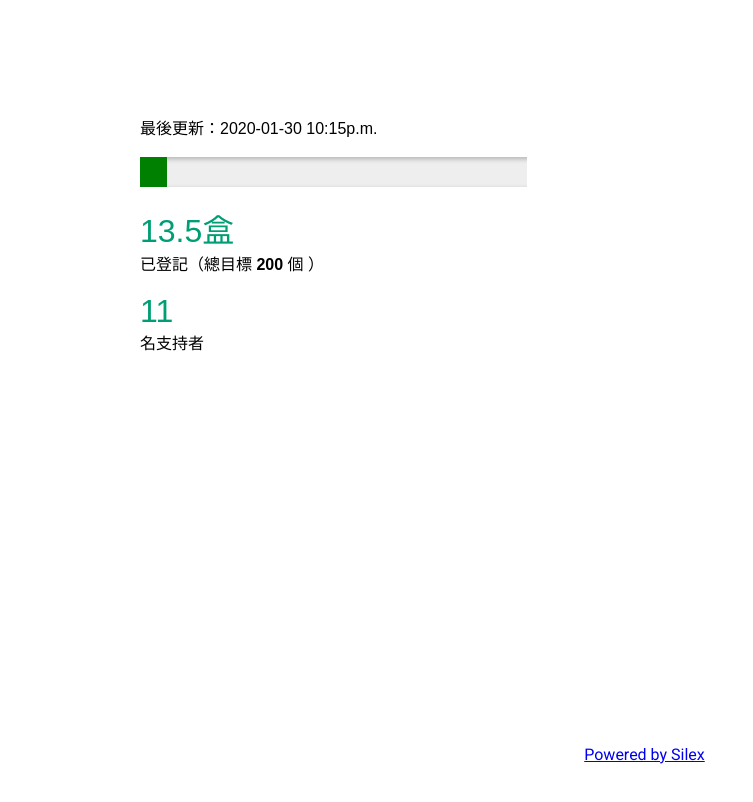
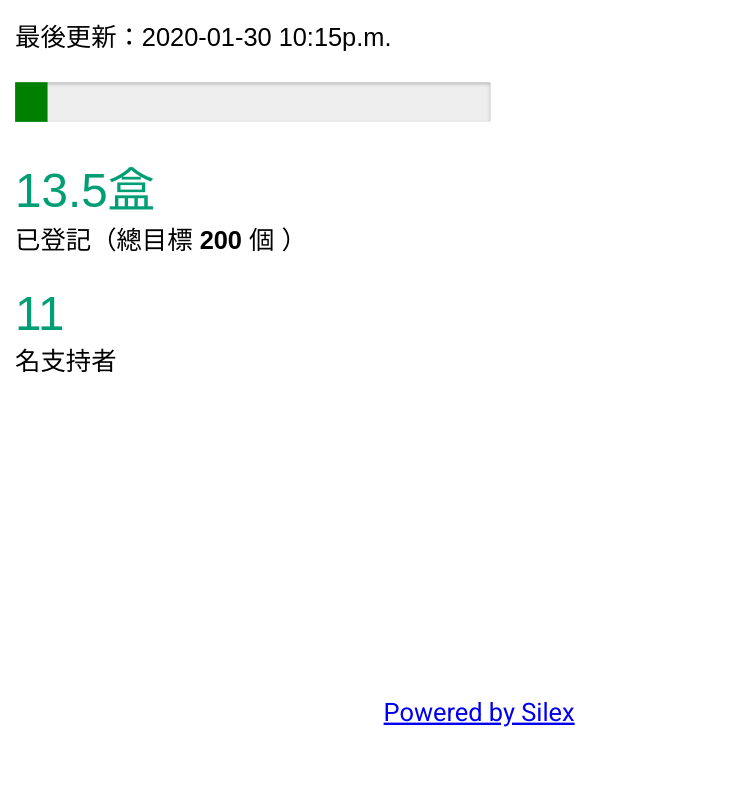
Before and after one commit to likitty14/ndjcStatData, a plain HTML site: page index.html in a window 1280 px wide. Shown: the whole page, without its empty margins (0-753 px from the left). Drawn offline with Linux system fonts and the light colour scheme.

Commit message:
Batch update

```diff
--- a/css/styles.css
+++ b/css/styles.css
@@ -1,5 +1,5 @@
 
-progress {width: 400px; height: 30px; display: block; -webkit-appearance: none; -moz-appearance: none;}progress::-webkit-progress-bar {background-color: #eee; border-radius: 2px; box-shadow: 0 2px 5px rgba(0, 0, 0, 0.25) inset;}.importantNumber {color: #009E74; font-size: 32px;}
-.body-initial {background-color: rgba(255,255,255,1);}.silex-id-1478366444112-1 {top: 100px; background-color: transparent; min-height: 100px;}.silex-id-1478366444112-0 {min-height: 100px; background-color: transparent; width: 1200px;}.silex-id-1474394621033-3 {top: 5px; left: 0px;}.silex-id-1474394621032-2 {min-height: 600px; background-color: transparent; width: 1200px;}.silex-id-1580399934996-0 {width: 387px; min-height: 245px; background-color: rgb(255, 255, 255); top: 17px; left: 100px;}.silex-id-1478366450713-3 {top: 100px; background-color: transparent;}.silex-id-1478366450713-2 {min-height: 100px; background-color: transparent; width: 1200px;}.silex-id-1442914737143-3 {min-height: 53px; width: 349px; top: 29px; left: 430px;}
+progress {width: 600px; height: 50px; display: block; -webkit-appearance: none; -moz-appearance: none;}progress::-webkit-progress-bar {background-color: #eee; border-radius: 2px; box-shadow: 0 2px 5px rgba(0, 0, 0, 0.25) inset;}.importantNumber {color: #009E74; font-size: 60px;}html {font-size: 32px;}
+.body-initial {background-color: rgba(255,255,255,1);}.silex-id-1478366444112-1 {top: 100px; background-color: transparent; min-height: 100px;}.silex-id-1478366444112-0 {min-height: 100px; background-color: transparent; top: 0px; left: 0px;}.silex-id-1474394621033-3 {top: 5px; left: 0px;}.silex-id-1474394621032-2 {min-height: 716px; background-color: transparent; top: -64px; left: 0px;}.silex-id-1580399934996-0 {width: 779px; min-height: 517px; background-color: rgb(255, 255, 255); top: -77px; left: 19px;}.silex-id-1478366450713-3 {top: 100px; background-color: transparent;}.silex-id-1478366450713-2 {min-height: 419px; background-color: transparent; top: -319px; left: 0px;}.silex-id-1442914737143-3 {min-height: 53px; width: 349px; top: 29px; left: 430px;}
 .text-element > .silex-element-content {font-family: 'Roboto', sans-serif;}
-.website-width {width: 1200px;}body.silex-runtime {opacity: 1;}
+.website-width {width: 1615px;}body.silex-runtime {opacity: 1;}
--- a/index.html
+++ b/index.html
@@ -18,7 +18,7 @@
 
 
 
-<link href="https://fonts.googleapis.com/css?family=Roboto" rel="stylesheet" class="silex-custom-font"><meta name="viewport" content="width=device-width, initial-scale=1"><meta name="website-width" content="1200"><meta name="hostingProvider" content="unifile"><link href="css/styles.css" rel="stylesheet" type="text/css">
+<link href="https://fonts.googleapis.com/css?family=Roboto" rel="stylesheet" class="silex-custom-font"><meta name="viewport" content="width=device-width, initial-scale=1"><meta name="website-width" content="1615"><meta name="hostingProvider" content="ghpages"><link href="css/styles.css" rel="stylesheet" type="text/css">
     <style>body { opacity: 0; transition: .25s opacity ease; }</style></head>
 
 <body class="body-initial all-style enable-mobile silex-runtime silex-published" data-silex-type="container-element" style="">
@@ -36,10 +36,10 @@
 
 
     <div data-silex-type="container-element" class="container-element editable-style silex-id-1478366444112-1 section-element" style="">
-        <div data-silex-type="container-element" class="editable-style silex-element-content silex-id-1478366444112-0 silex-container-content container-element website-width"></div>
+        <div data-silex-type="container-element" class="editable-style silex-element-content silex-id-1478366444112-0 silex-container-content container-element website-width" style=""></div>
     </div>
     <div data-silex-type="container-element" class="container-element editable-style silex-id-1474394621033-3 section-element" style="">
-        <div data-silex-type="container-element" class="editable-style silex-element-content silex-id-1474394621032-2 silex-container-content container-element website-width"><div data-silex-type="html-element" class="editable-style silex-id-1580399934996-0 html-element" style=""><div class="silex-element-content">最後更新：2020-01-30&nbsp;10:15p.m.
+        <div data-silex-type="container-element" class="editable-style silex-element-content silex-id-1474394621032-2 silex-container-content container-element website-width" style=""><div data-silex-type="html-element" class="editable-style silex-id-1580399934996-0 html-element" style=""><div class="silex-element-content">最後更新：2020-01-30&nbsp;10:15p.m.
 <br><br>
 <progress max="200" value="13.5"></progress><br>
 <span class="importantNumber">13.5盒</span><br>
@@ -49,7 +49,7 @@
 名支持者</div></div></div>
     </div>
     <div data-silex-type="container-element" class="container-element editable-style silex-id-1478366450713-3 section-element" style="">
-        <div data-silex-type="container-element" class="editable-style silex-element-content silex-id-1478366450713-2 silex-container-content container-element website-width">
+        <div data-silex-type="container-element" class="editable-style silex-element-content silex-id-1478366450713-2 silex-container-content container-element website-width" style="">
 
             <div class="editable-style silex-id-1442914737143-3 text-element" data-silex-type="text-element" style="">
                 <div class="silex-element-content normal">
```
